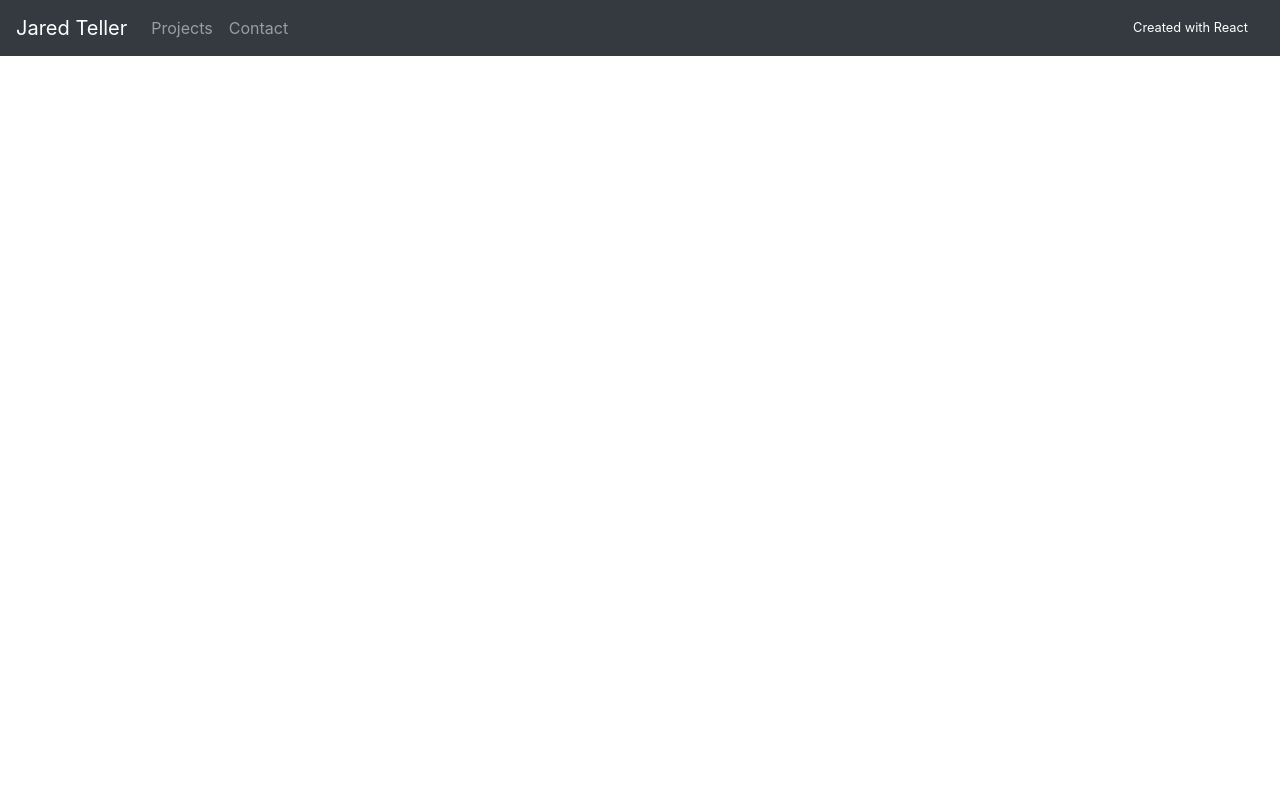
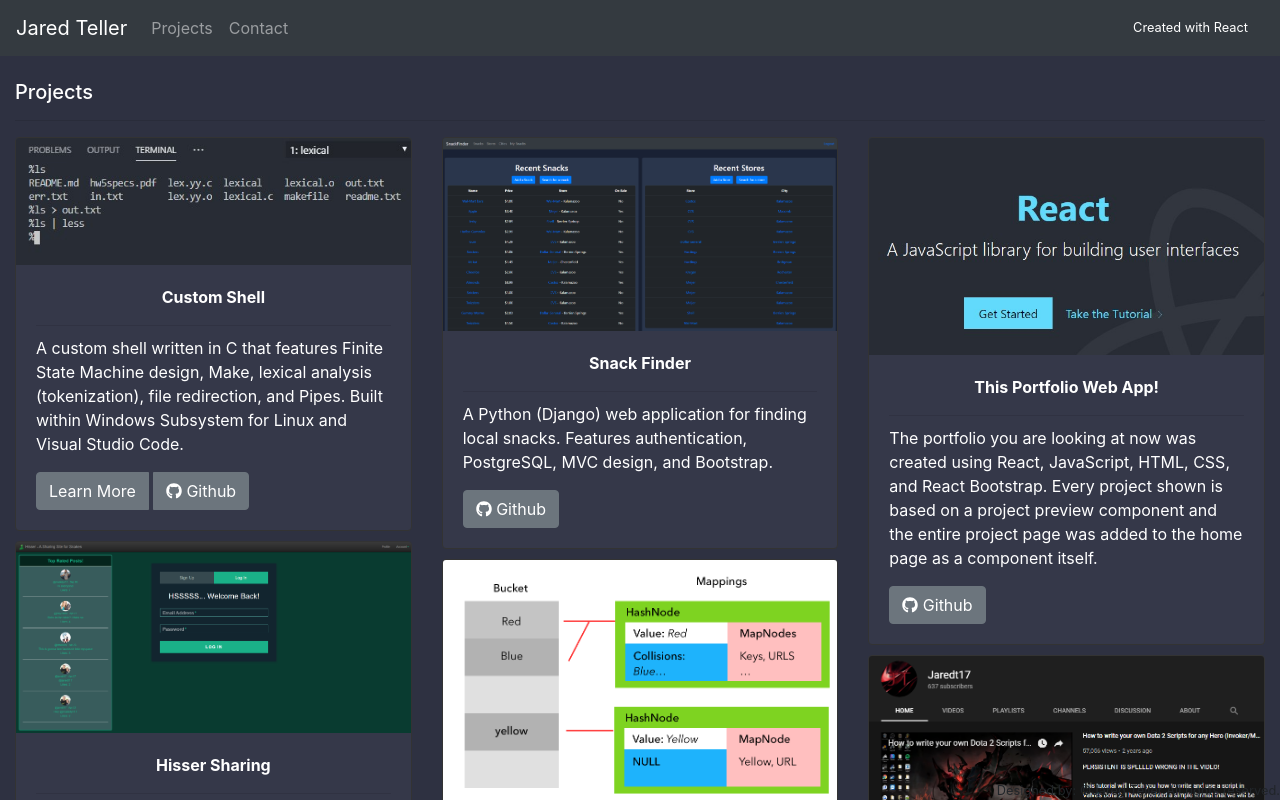
Before and after one commit to jteller74/Portfolio, a React (Create React App) app: page /Portfolio/projects in a window 1280 px wide. Shown: the top 800 px of the page. Built offline with nearby package versions, Linux system fonts and the light colour scheme.

Commit message:
added basename to support GH Pages

```diff
--- a/src/App.js
+++ b/src/App.js
@@ -15,35 +15,35 @@
 	render() {
 
 		return (
-			<Router>
+			<Router basename="/Portfolio">
 				<div style={{backgroundColor: "rgb(46,49,65)"}}>
 					<Navbar />
 
 					<Switch>
 
-						<Route exact path={process.env.PUBLIC_URL + '/'}>
+						<Route exact path="/">
 							<About />
 							<Projects />
 							<Contact />
 							<Footer />
 						</Route>
 
-						<Route path={process.env.PUBLIC_URL + '/about'}>
+						<Route path="/about">
 							<About />
 							<Footer />
 						</Route>
 
-						<Route exact path={process.env.PUBLIC_URL + '/projects'}>
+						<Route exact path="/projects">
 							<Projects />
 							<Footer />
 						</Route>
 
-						<Route path={process.env.PUBLIC_URL + '/contact'}>
+						<Route path="/contact">
 							<Contact />
 							<Footer />
 						</Route>
 
-						<Route path={process.env.PUBLIC_URL + '/projects/customShell'}>
+						<Route path="/projects/customShell">
 							{/*<ShellProj />*/}
 							<ProjectFull title="Custom Shell in C" subtitle="A custom shell written in C for linux" gitLink="https://github.com/jaredt17/CustomShell_C" description="This project is an attempt to create a custom Shell program from scratch that can utilize all of the Linux built in commands. The Shell is to function by running through a Finite State Machine for all of the tokenized user input passed through a lexical analyzer. Git was used for Version Control."/>
 						</Route>
--- a/src/Projects.js
+++ b/src/Projects.js
@@ -20,7 +20,7 @@
                 <hr></hr>
                 <Row>
                     <Col md="4" sm="6">
-                        <Preview title='Custom Shell' text="A custom shell written in C that features Finite State Machine design, Make, lexical analysis (tokenization), file redirection, and Pipes. Built within Windows Subsystem for Linux and Visual Studio Code." imagePath={shellPic}  gitLink="https://github.com/jaredt17/CustomShell_C" link="/Portfolio/projects/customShell"/>
+                        <Preview title='Custom Shell' text="A custom shell written in C that features Finite State Machine design, Make, lexical analysis (tokenization), file redirection, and Pipes. Built within Windows Subsystem for Linux and Visual Studio Code." imagePath={shellPic}  gitLink="https://github.com/jaredt17/CustomShell_C" link="/projects/customShell"/>
                         <Preview title='Hisser Sharing' text="A twitter clone created using PHP, MySQLi, HTML, Bootstrap, and CSS. Features custom profiles, user feeds, posts, and searching." imagePath={ hisser } gitLink="https://github.com/jaredt17/HisserSharing" />
                     </Col>
 
--- a/src/components/Navbar.js
+++ b/src/components/Navbar.js
@@ -29,15 +29,15 @@
     return (
             <div>
                 <Navbar color="dark" dark expand="md">
-                    <NavbarBrand tag={Link} to="/Portfolio">Jared Teller</NavbarBrand>
+                    <NavbarBrand tag={Link} to="/">Jared Teller</NavbarBrand>
                     <NavbarToggler onClick={toggle} />
                     <Collapse isOpen={isOpen} navbar>
                         <Nav className="mr-auto" navbar>
                             <NavItem>
-                                <NavLink tag={Link} to="/Portfolio/projects">Projects</NavLink>
+                                <NavLink tag={Link} to="/projects">Projects</NavLink>
                             </NavItem>
                             <NavItem>
-                                <NavLink tag={Link} to="/Portfolio/contact">Contact</NavLink>
+                                <NavLink tag={Link} to="/contact">Contact</NavLink>
                             </NavItem>
                         </Nav>
                         <NavLink style={customLinkStyle} href="https://reactjs.org/">Created with React</NavLink>
--- a/src/components/ProjectPreview.js
+++ b/src/components/ProjectPreview.js
@@ -5,6 +5,7 @@
 } from 'reactstrap';
 import { FontAwesomeIcon } from "@fortawesome/react-fontawesome";
 import { faGithub, faYoutubeSquare, faLinkedin } from '@fortawesome/free-brands-svg-icons';
+import { Link } from 'react-router-dom';
 
 
 class Preview extends Component { //needs title, subtitle, text, and a link to github if available
@@ -20,7 +21,7 @@
 
                     <ButtonGroup>
                         {this.props.link != null &&
-                            <Button style={{marginRight: '5px'}} href={this.props.link}>Learn More</Button>
+                            <Button style={{marginRight: '5px'}} tag={Link} to={this.props.link}>Learn More</Button>
                         }
 
                         { this.props.gitLink != null &&
```
